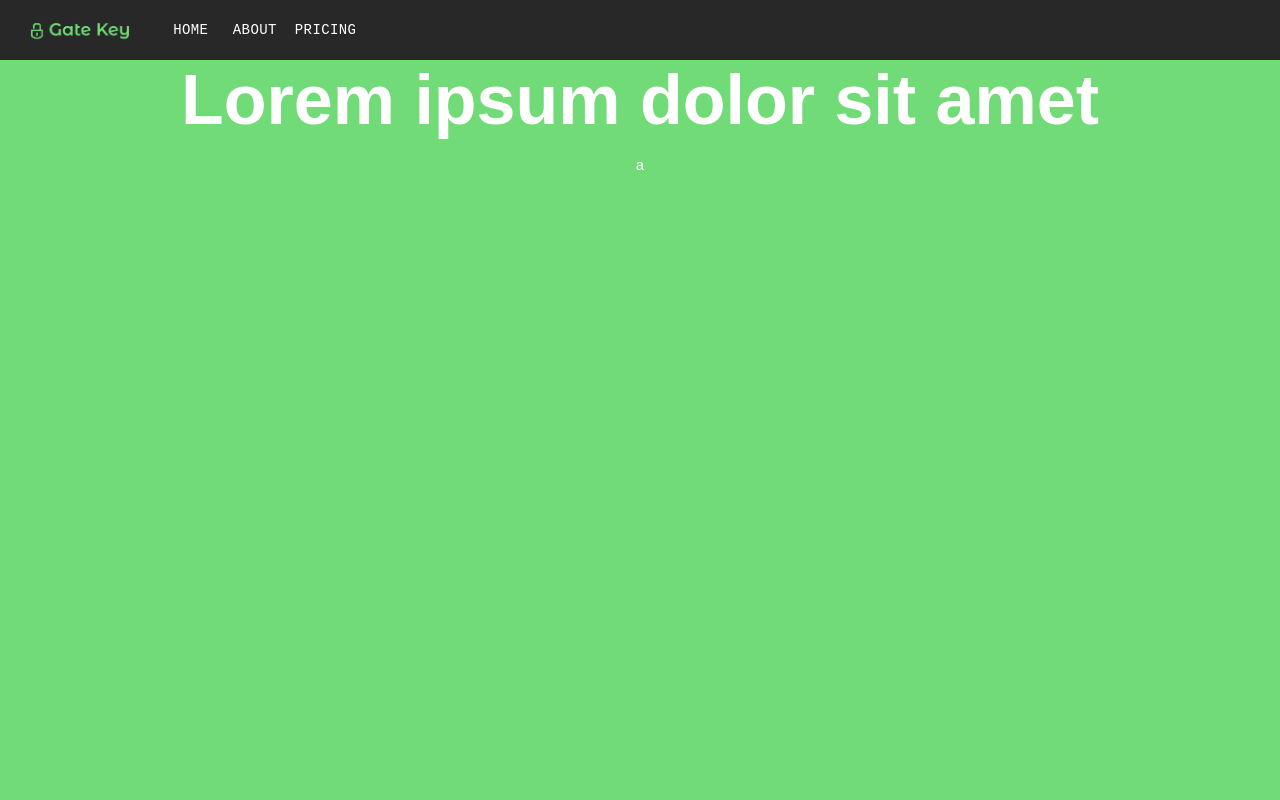
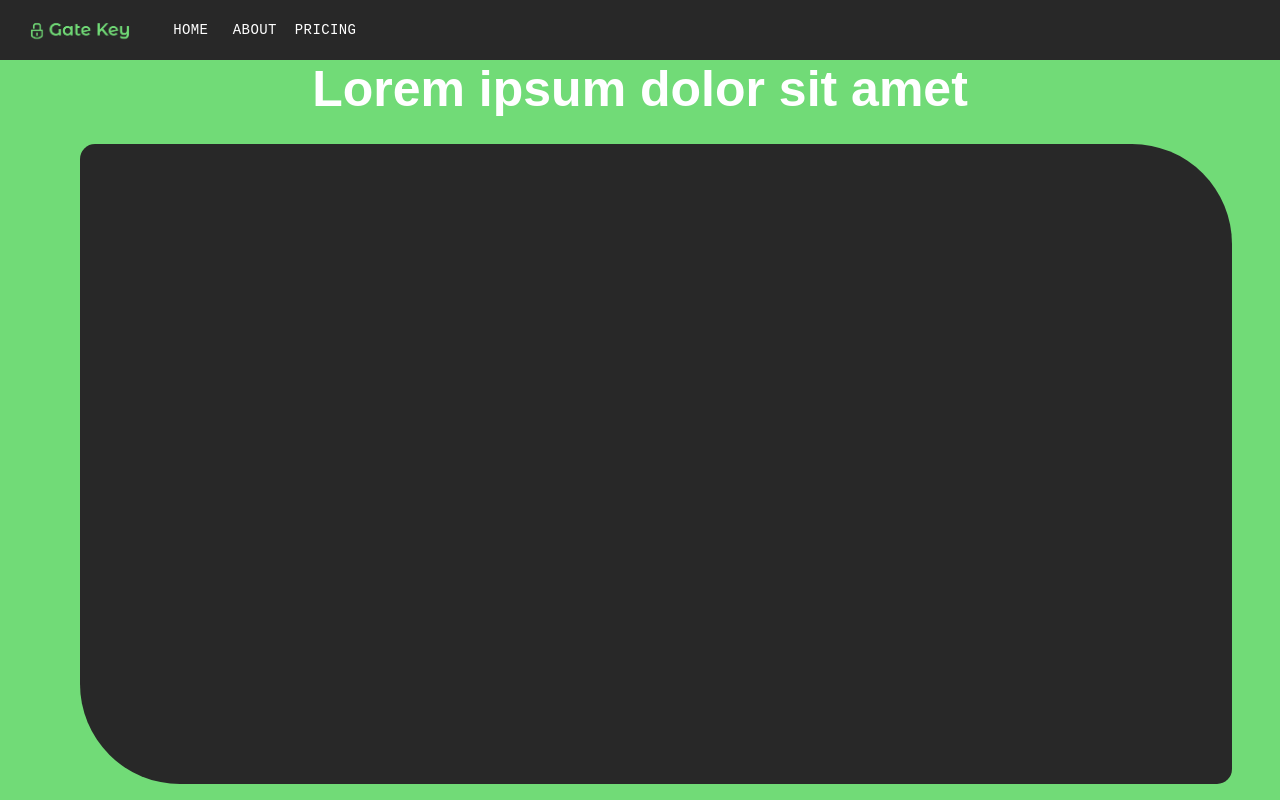
Before and after one commit to DaddoT/projeto-dds, a React (Create React App) app: page /about in a window 1280 px wide. Built offline with nearby package versions, Linux system fonts and the light colour scheme; no server answers.

Commit message:
AboutPageChanges

```diff
--- a/package.json
+++ b/package.json
@@ -9,6 +9,7 @@
     "@testing-library/jest-dom": "^4.2.4",
     "@testing-library/react": "^9.3.2",
     "@testing-library/user-event": "^7.1.2",
+    "busca-cep": "^0.5.0",
     "cep-promise": "^3.0.9",
     "firebase": "^7.13.2",
     "react": "^16.13.1",
--- a/src/components/AboutText/index.jsx
+++ b/src/components/AboutText/index.jsx
@@ -11,9 +11,9 @@ export default function AboutText() {
     display: 'flex',
     justifyContent: 'center',
     alignItems: 'center',
-      fontFamily: 'monospace',
-      color: 'white',
-      fontSize: '15px',
+    fontFamily: 'monospace',
+    color: 'white',
+    fontSize: '15px',
     },
     }));
 
@@ -21,9 +21,13 @@ export default function AboutText() {
 
     return(
         <div>
-        <h1>Lorem ipsum dolor sit amet </h1> <br></br>
+        <h1>Lorem ipsum dolor sit amet </h1>
 
-        <p className={classes.p}>a</p>
+          <div className="dashboard" >
+
+
+
+          </div>
         </div>
     );
 }
--- a/src/components/AboutText/styles.css
+++ b/src/components/AboutText/styles.css
@@ -4,5 +4,15 @@ h1 {
     display: flex;
     justify-content: center;
     align-items: center;
-    font-size: 70px;
+    font-size: 50px;
 }
+
+.dashboard {
+    position: absolute;
+    top: 18vh;
+    margin-left: 80px;
+    background-color: #282828;
+    width: 90%;
+    height: 80vh;
+    border-radius: 15px 100px 15px;
+}
```
Also changed, not shown: 1 other file (tests, documents, lock files or other folders).
